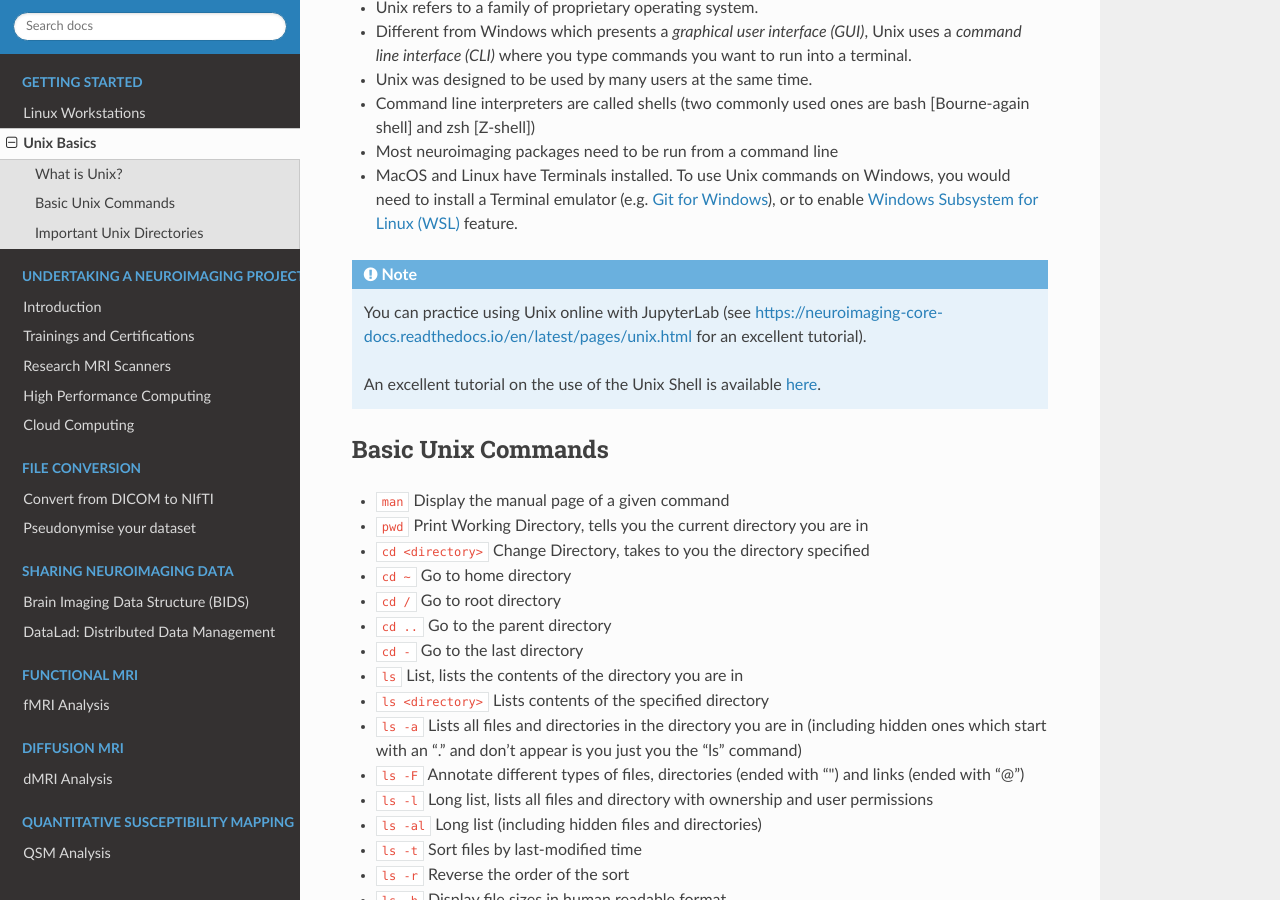
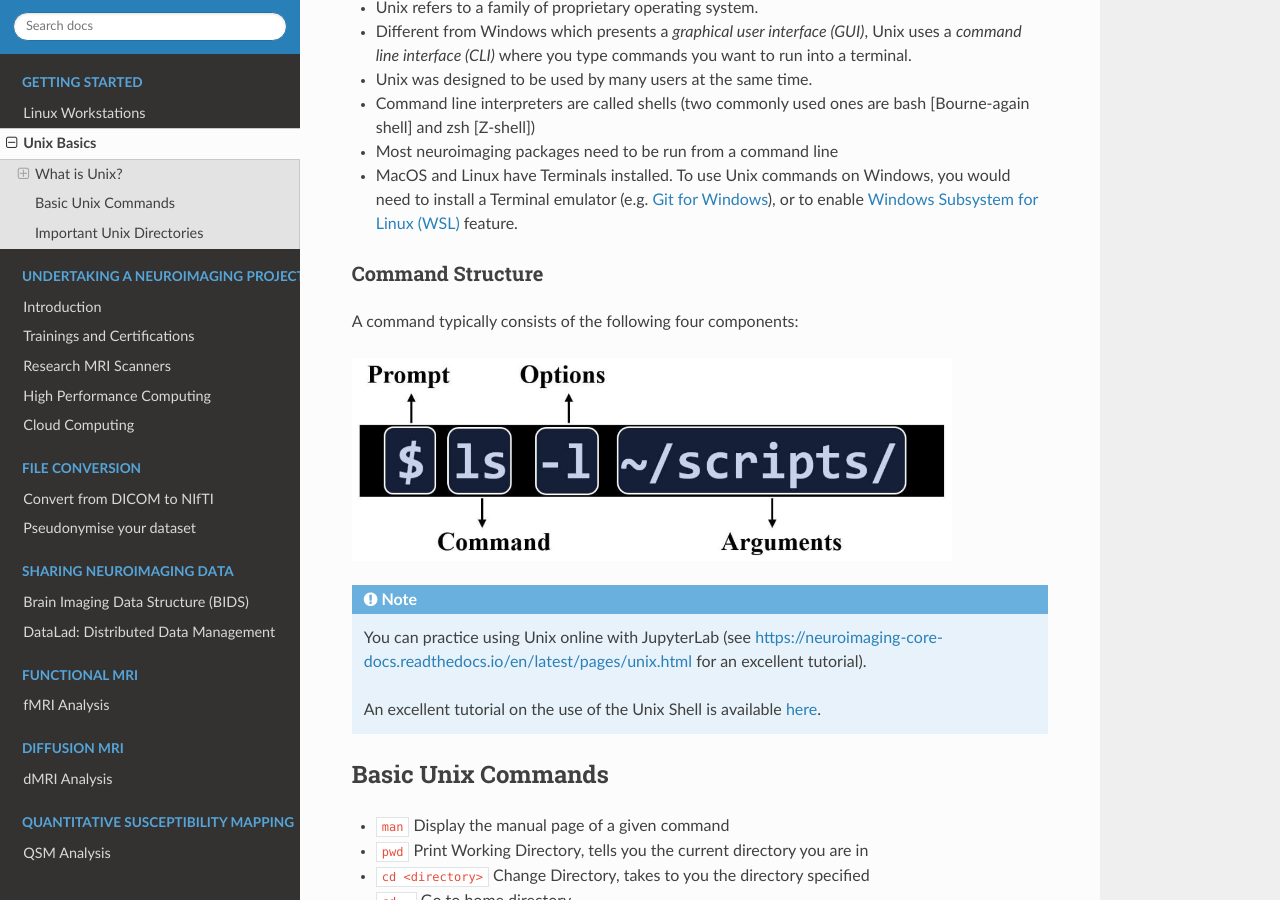
Before and after one commit to nhuneke/sotnir-handbook, a Sphinx documentation site: the page built from docs/getting-started/unix-basics.rst, in a window 1280 px wide and 900 px high, scrolled down 317 px. Built offline with Sphinx 7.4.7 and the Read the Docs theme 3.1.0, drawn with Linux system fonts in a browser that asks for light colours; pages that are not in the unit, such as notebooks, are missing from menus.

Commit message:
Added command structure

```diff
--- a/docs/getting-started/unix-basics.rst
+++ b/docs/getting-started/unix-basics.rst
@@ -15,6 +15,15 @@ What is Unix?
 * Command line interpreters are called shells (two commonly used ones are bash [Bourne-again shell] and zsh [Z-shell])
 * Most neuroimaging packages need to be run from a command line
 * MacOS and Linux have Terminals installed. To use Unix commands on Windows, you would need to install a Terminal emulator (e.g. `Git for Windows <https://gitforwindows.org/>`_), or to enable `Windows Subsystem for Linux (WSL) <https://docs.microsoft.com/en-us/windows/wsl/install>`_ feature.
+
+Command Structure
+*****************
+
+A command typically consists of the following four components:
+
+.. image:: ../images/unix-command-structure.png
+   :width: 600
+   :alt: Anatomy of a command
 
 .. note::
     You can practice using Unix online with JupyterLab (see https://neuroimaging-core-docs.readthedocs.io/en/latest/pages/unix.html for an excellent tutorial).
```
